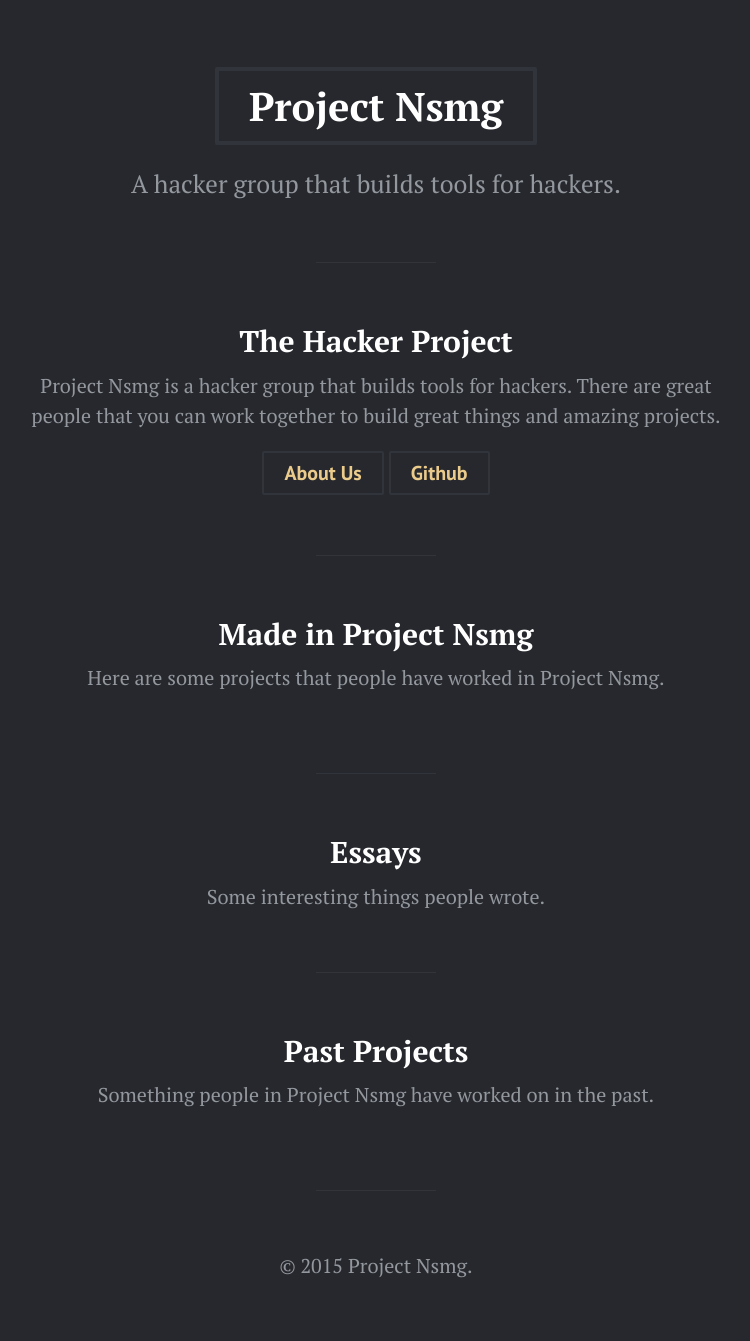
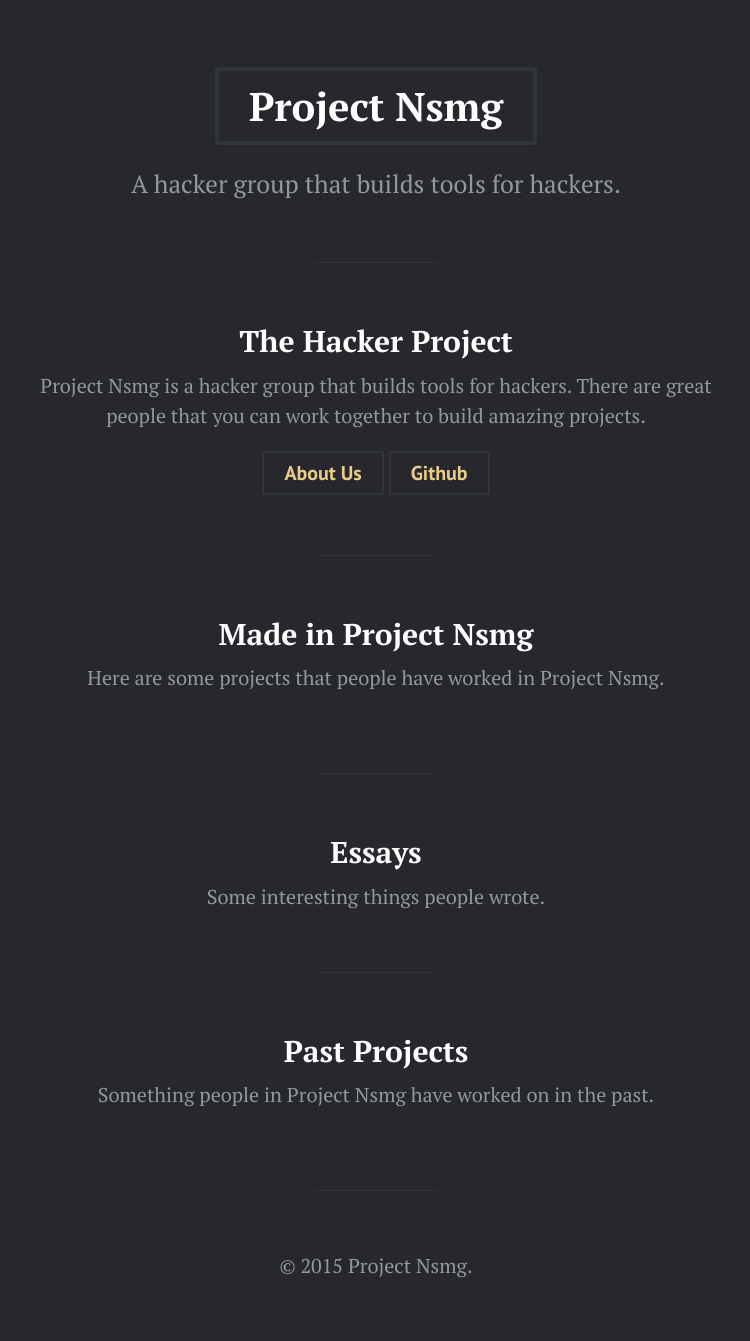
Before and after one commit to project-nsmg/ns.mg, a Jekyll site: the page built from index.md, in a window 1280 px wide. Shown: the whole page, without its empty margins (264-1014 px from the left). Built offline with Jekyll 4.4.1, drawn with Linux system fonts in a browser that asks for light colours; Markdown is read by kramdown in place of the engine named in the settings.

Commit message:
change wording

```diff
--- a/index.md
+++ b/index.md
@@ -4,7 +4,7 @@ title: Home
 ---
 
 <h2>The Hacker Project</h2>
-<p>Project Nsmg is a hacker group that builds tools for hackers. There are great people that you can work together to build great things and amazing projects.</p>
+<p>Project Nsmg is a hacker group that builds tools for hackers. There are great people that you can work together to build amazing projects.</p>
 <p>
   <a href="/about" class="btn">About Us</a>
   <a href="https://github.com/project-nsmg" class="btn">Github</a>
```
